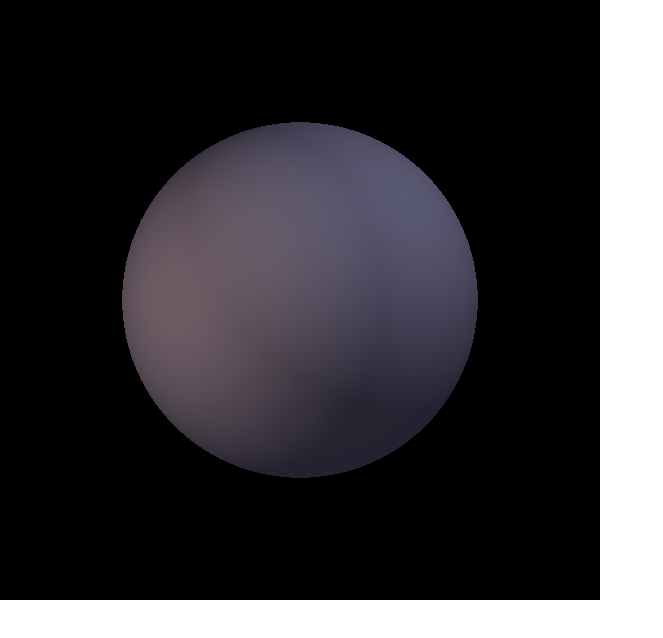
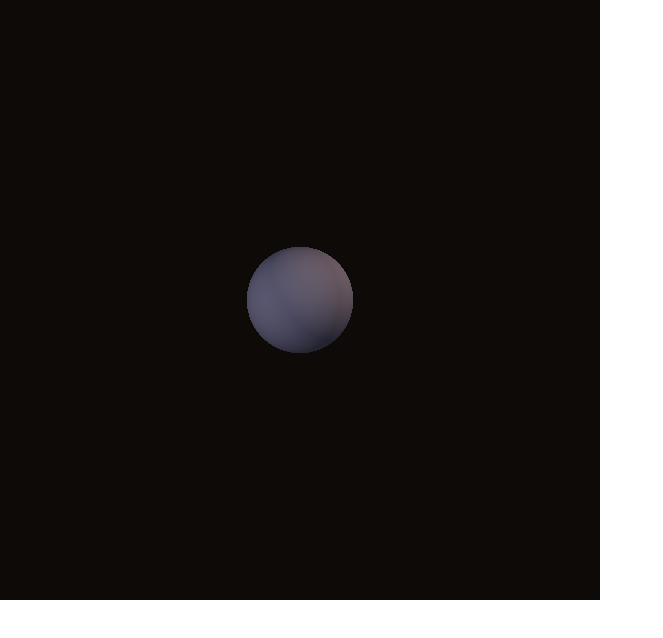
Before and after one commit to codefromhezad/Distance, a plain HTML site: page index.html in a window 1280 px wide. Shown: the whole page, without its empty margins (0-663 px from the left). Drawn offline with nearby package versions, Linux system fonts and the light colour scheme.

Commit message:
Better camera handling

```diff
--- a/index.html
+++ b/index.html
@@ -32,6 +32,11 @@
 
                 renderer.init('main-screen', 600, 600);
 
+                renderer.setCamera({
+                    position: {x: 0.0, y: 2.0, z: -2.0},
+                    look_at: {x: 0.0, y: 0.0, z: 0.0}
+                });
+
                 renderer.addPointLight(
                     new THREE.Vector3(2.0, 2.0, -2.0),
                     new THREE.Vector3(0.7, 0.7, 0.85)
--- a/js/ShaderRenderer.js
+++ b/js/ShaderRenderer.js
@@ -21,16 +21,38 @@ var ShaderRenderer = function() {
 		this.camera = new THREE.PerspectiveCamera(45, this.width / this.height, 1, 1000);
 		this.scene = new THREE.Scene();
 
+		/* To help with arrays and for loops in the shader code :
+		 * At compile time, arrays of uniforms must have a constant size,
+		 * so we'll parse the shader file and write the expected size directly
+		 * in the shader code before compiling it.
+		 * It's a limitation of some GLSL implementations I believe but
+		 * I may be utterly wrong, I didn't tinker with shaders in a
+		 * long time. And it was funny to use kind-of templating
+		 * tags in a GLSL source code. It's visible in shaders/fragment.glsl :
+		 * - @import(file) will load a file via ajax and replace the @import statement with
+		 *   the file contents.
+		 * - @var(var_name) will replace the statement with a value from the next object :
+		 */
 		this.custom_shader_variables = {
 			num_point_lights: 0
 		};
 
-		/* Init shader data as uniforms */
+		/* Init/setup shader data as uniforms */
 		this.uniforms = {
-		    u_resolution: { type: 'vec2', value: {x: this.width, y: this.height} },
-		    u_fov: { type: 'f', value: 1 },
 
-		    u_ambiant_color: { type: 'vec3', value: {x: 0.1, y: 0.1, z: 0.15} },
+			/* Aspect uniforms */
+		    u_resolution: { type: 'vec2', value: {x: this.width, y: this.height}},
+
+		    /* Camera uniforms */
+		    u_camera_position: { type: 'vec3', value: {x: 0.0, y: 2.0, z: -2.0}},
+		    u_camera_look_at: { type: 'vec3', value: {x: 0.0, y: 0.0, z: 0.0}},
+		    u_camera_up: { type: 'vec3', value: {x: 0.0, y: 1.0, z: 0.0}},
+
+		    /* World lighting uniforms */
+		    u_background_color: { type: 'vec3', value: {x: 0.05, y: 0.04, z: 0.03}},
+
+		    /* Actual lighting uniforms */
+		    u_ambiant_light: { type: 'vec3', value: {x: 0.1, y: 0.1, z: 0.15} },
 
 		    u_point_lights_position: { type: 'v3v', value: []},
 		    u_point_lights_color: { type: 'v3v', value: []},
@@ -58,6 +80,20 @@ var ShaderRenderer = function() {
 		this.uniforms.u_point_lights_color.value.push(color);
 
 		this.custom_shader_variables.num_point_lights += 1;
+	}
+
+	this.setCamera = function(conf) {
+		if( conf.position ) {
+			this.uniforms.u_camera_position.value = conf.position;
+		}
+
+		if( conf.look_at ) {
+			this.uniforms.u_camera_look_at.value = conf.look_at;
+		}
+
+		if( conf.up ) {
+			this.uniforms.u_camera_up.value = conf.up;
+		}
 	}
 
 	this.loadFile = function(file_path, done_callback) {
--- a/shaders/fragment.glsl
+++ b/shaders/fragment.glsl
@@ -1,7 +1,12 @@
 uniform vec2 u_resolution;
-uniform float u_fov;
 
-uniform vec3 u_ambiant_color;
+uniform vec3 u_camera_position;
+uniform vec3 u_camera_look_at;
+uniform vec3 u_camera_up;
+
+uniform vec3 u_ambiant_light;
+uniform vec3 u_background_color;
+
 uniform vec3 u_point_lights_position[@var(num_point_lights)];
 uniform vec3 u_point_lights_color[@var(num_point_lights)];
 
@@ -11,7 +16,7 @@ const int maxSteps = 32;
 @import(shaders/lib/primitives.glsl)
 
 float distanceField(vec3 p) {
-    return spherePrimitive(p, 0.6);
+    return spherePrimitive(p, (0.5));
 }
 
 vec3 calcNormal(vec3 pos) {
@@ -44,34 +49,42 @@ vec3 calcLightEquation(vec3 fieldPos) {
         diffuseContribution = diffuseContribution + lightColor * diffuse;
     }
 
-    return u_ambiant_color + diffuseContribution;
+    // Return Diffuse + Ambiant Contributions
+    return u_ambiant_light + diffuseContribution;
 }
 
 void main() {
-    vec3 eye = vec3(0.0, 0.0, -1);
-    vec3 up = vec3(0, 1.0, 0.0);
-    vec3 right = vec3(1.0, 0.0, 0.0);
+    vec3 cameraOrigin = u_camera_position;
+    vec3 cameraTarget = u_camera_look_at;
+    vec3 upDirection = u_camera_up;
 
-    float u = gl_FragCoord.x * 2.0 / u_resolution.x - 1.0;
-    float v = gl_FragCoord.y * 2.0 / u_resolution.y - 1.0;
-    vec3 ro = right * u + up * v;
-    vec3 rd = normalize(cross(right, up));
+    vec3 cameraDir = normalize(cameraTarget - cameraOrigin);
+    vec3 cameraRight = normalize(cross(upDirection, cameraOrigin));
+    vec3 cameraUp = cross(cameraDir, cameraRight);
 
-    vec4 color = vec4(0.0); // Sky color
+    vec2 screenPos = -1.0 + 2.0 * gl_FragCoord.xy / u_resolution.xy;
+    screenPos.x *= u_resolution.x / u_resolution.y;
 
-    float t = 0.0;
+    vec3 rayDir = normalize(cameraRight * screenPos.x + cameraUp * screenPos.y + cameraDir);
+
+    vec3 color = u_background_color;
+
+    float total_dist = 0.0;
+
+    vec3 p = cameraOrigin;
 
     for(int i = 0; i < maxSteps; ++i) {
-        vec3 p = eye + ro + rd * u_fov * t;
+
         float d = distanceField(p);
 
         if(d < float_epsilon) {
-            color = vec4(calcLightEquation(p), 1.0);
+            color = calcLightEquation(p);
             break;
         }
 
-        t += d;
+        total_dist += d;
+        p += d * rayDir;
     }
 
-    gl_FragColor = color;
+    gl_FragColor = vec4(color, 1.0);
 }
```
